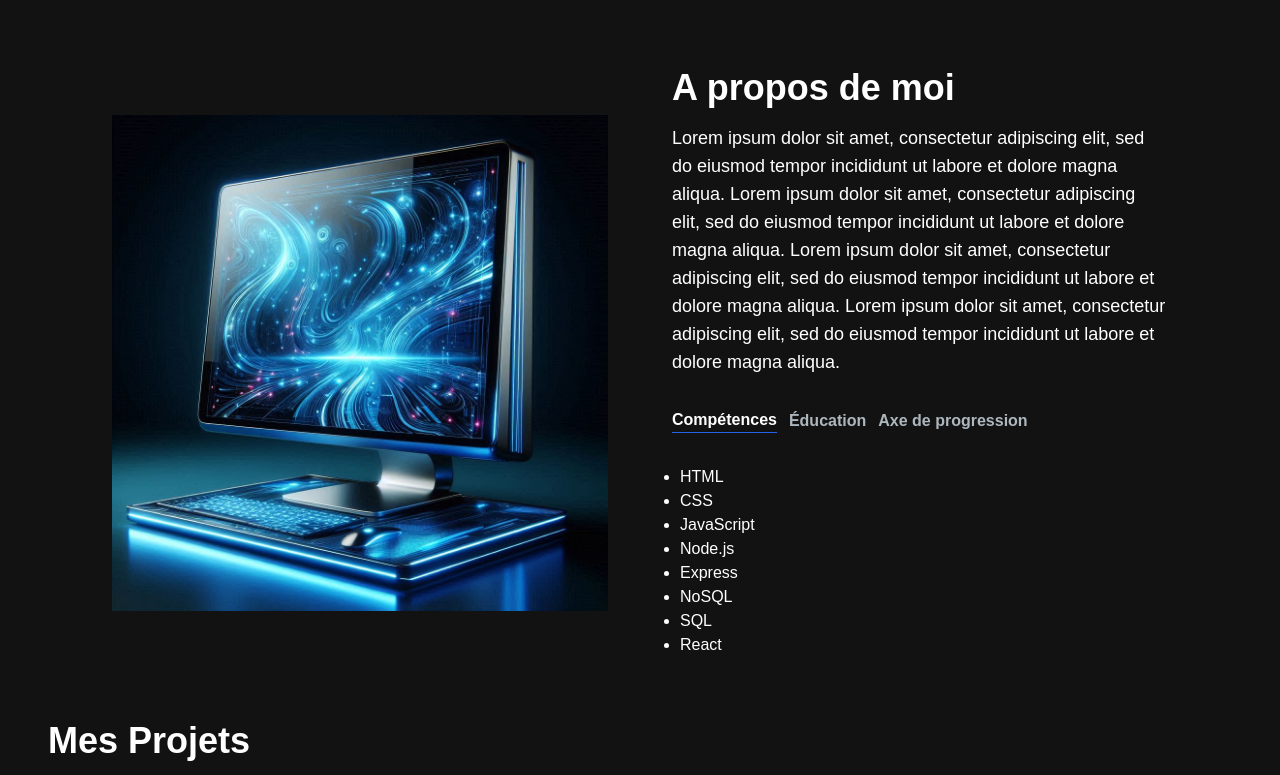
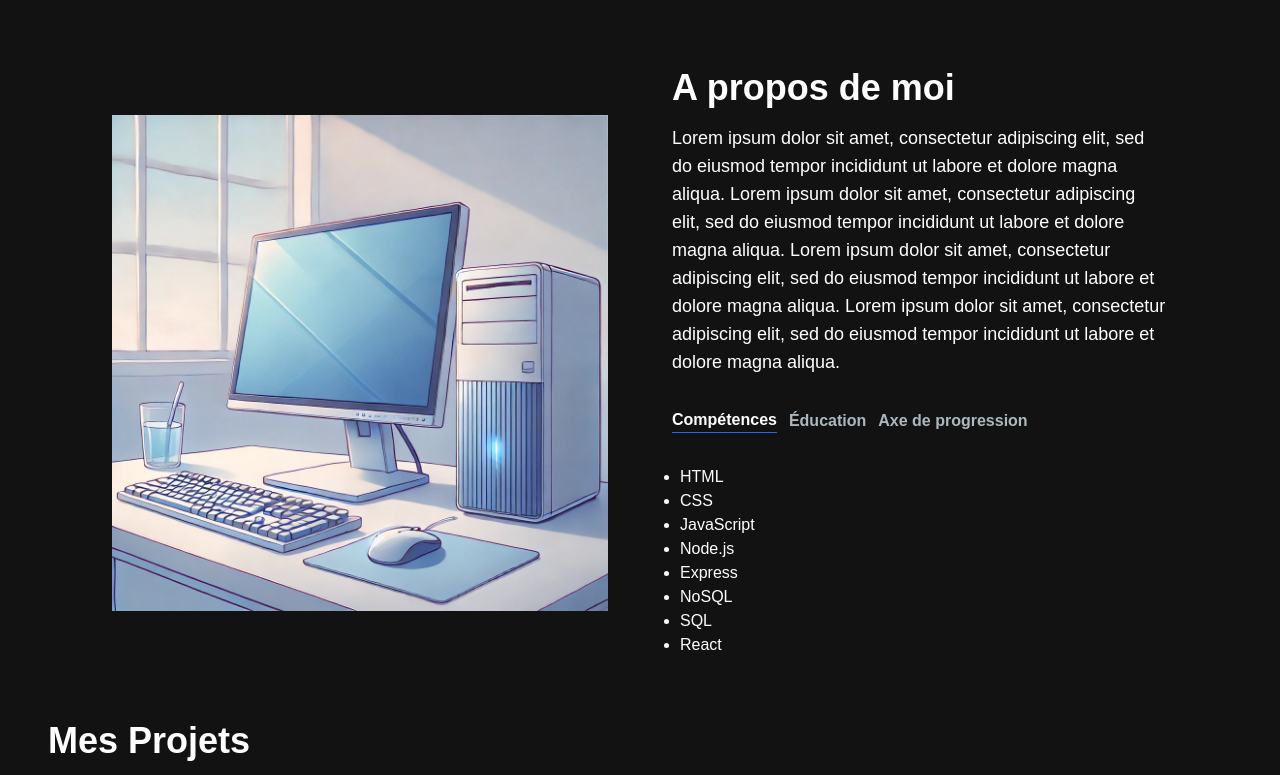
Before and after one commit to xpatk/portfolio, a Next.js app: page / in a window 1280 px wide. Shown: the part 434-1209 px from the top of the page. Built offline with nearby package versions, Linux system fonts and the light colour scheme.

Commit message:
changed image style

```diff
--- a/app/components/Apropos.jsx
+++ b/app/components/Apropos.jsx
@@ -60,7 +60,7 @@ const Apropos = () => {
   return (
     <section className="text-white">
       <div className="md:grid md:grid-cols-2 gap-8 items-center py-8 px-4 xl:gap-16 sm:py-16 xl:px-16">
-        <Image src="/images/comp.png" width={500} height={500} />
+        <Image src="/images/compdraw.webp" width={500} height={500} />
         <div className="mt-4 md:mt-0 text-left flex flex-col h-full">
           <h2 className="text-4xl font-bold text-white mb-4">
             A propos de moi
```
Also changed, not shown: public/images/comp.webp (added), public/images/compdraw.webp (added).
